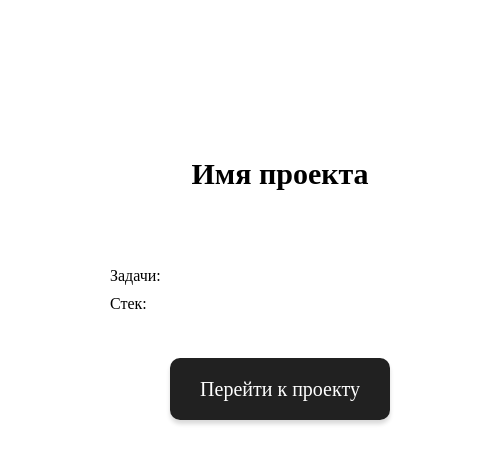
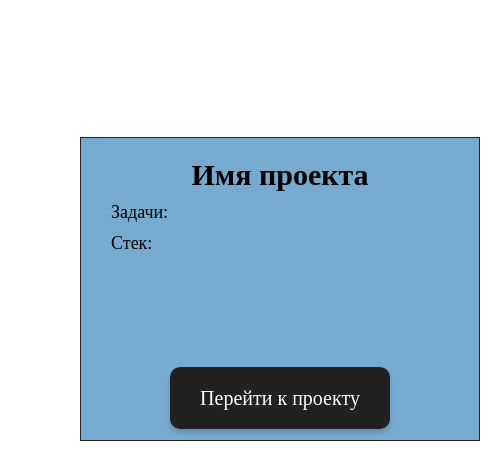
Before and after one commit to DimkaUsh/MyCV-project, a website: page src/html/index.html in a window 1280 px wide. Shown: the part 1980-2438 px from the top of the page, 0-495 px from the left. Drawn offline with nearby package versions, Linux system fonts and the light colour scheme; files that its build step writes are made by us from their sources; grey boxes are pictures that could not be loaded; files whose address does not match are found by name.

Commit message:
refactor: projects

```diff
--- a/src/html/components/projects.html
+++ b/src/html/components/projects.html
@@ -3,10 +3,12 @@
         <h1 class="title title_section">Проекты</h1>
         <div class="projects__content">
             <div class="projects__item back-side">
-                <h3 class="projects__item-title">Имя проекта</h3>
                 <div class="projects__item-content">
-                    <p><span>Задачи:</span></p>
-                    <p><span>Стек:</span></p>
+                    <h3 class="projects__item-title">Имя проекта</h3>
+                    <div class="projects__item-text">
+                        <p><span>Задачи:</span></p>
+                        <p><span>Стек:</span></p>
+                    </div>
                 </div>
 
                 <div class="projects__item-footer">
--- a/src/scss/module/projects.scss
+++ b/src/scss/module/projects.scss
@@ -30,6 +30,7 @@
 
       p {
         margin-top: 10px;
+        font-size: 18px;
       }
     }
 
@@ -41,9 +42,11 @@
 
 .back-side {
   height: 100%;
-  padding: 20px 30px 40px;
+  padding: 20px 30px 30px;
   display: flex;
   flex-direction: column;
   justify-content: space-between;
   align-items: center;
+  border: var(--main-color) 1px solid;
+  background-color: #77aacf;
 }
```
